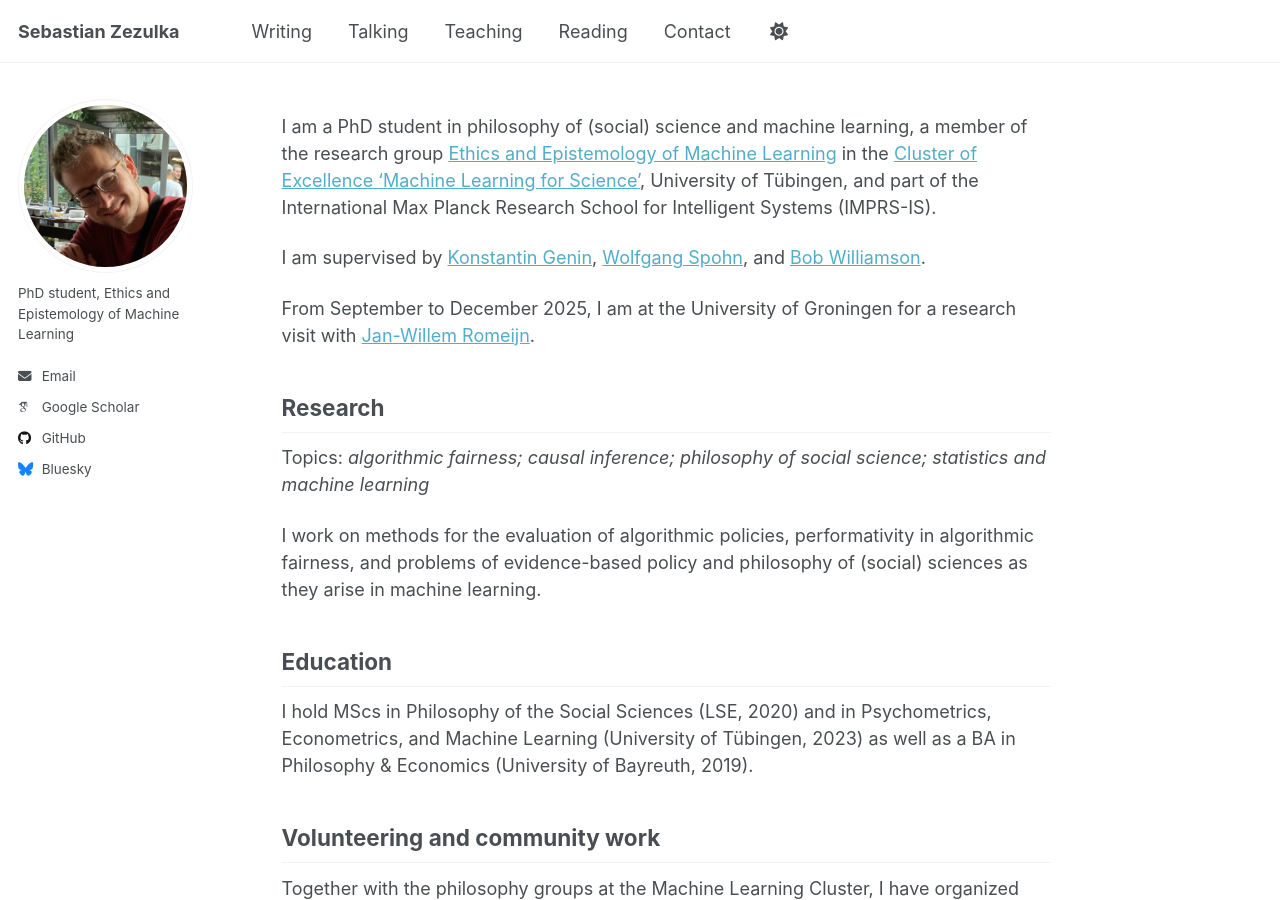
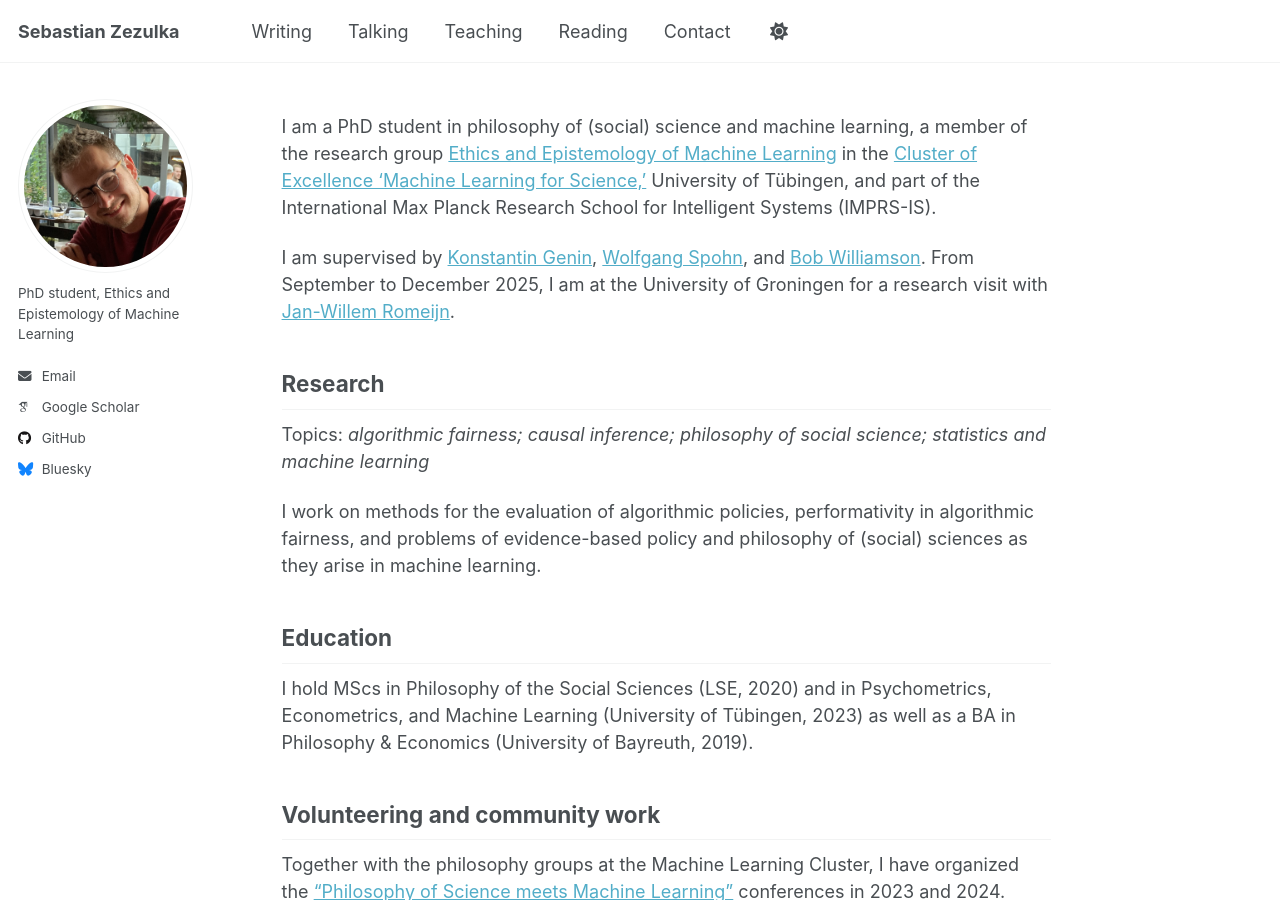
Before and after one commit to sezezulka/sezezulka.github.io, a Jekyll site: the page built from _pages/about.md, in a window 1280 px wide and 900 px high. Built offline with Jekyll 4.4.1, drawn with Linux system fonts in a browser that asks for light colours; some web fonts are replaced; a script that is not in the unit is left out.

```diff
--- a/_pages/about.md
+++ b/_pages/about.md
@@ -9,11 +9,9 @@ redirect_from:
   - /home.html
 ---
 
-I am a PhD student in philosophy of (social) science and machine learning, a member of the research group [Ethics and Epistemology of Machine Learning](https://ethics.epistemology.ai){:target="_blank"} in the [Cluster of Excellence 'Machine Learning for Science'](https://uni-tuebingen.de/en/research/core-research/cluster-of-excellence-machine-learning/home/){:target="_blank"}, University of Tübingen, and part of the International Max Planck Research School for Intelligent Systems (IMPRS-IS).
+I am a PhD student in philosophy of (social) science and machine learning, a member of the research group [Ethics and Epistemology of Machine Learning](https://ethics.epistemology.ai){:target="_blank"} in the [Cluster of Excellence 'Machine Learning for Science,'](https://uni-tuebingen.de/en/research/core-research/cluster-of-excellence-machine-learning/home/){:target="_blank"} University of Tübingen, and part of the International Max Planck Research School for Intelligent Systems (IMPRS-IS).
 
-I am supervised by [Konstantin Genin](https://kgenin.github.io/){:target="_blank"}, [Wolfgang Spohn](https://www.philosophie.uni-konstanz.de/ag-spohn/personen/prof-dr-wolfgang-spohn/){:target="_blank"}, and [Bob Williamson](https://uni-tuebingen.de/forschung/forschungsschwerpunkte/exzellenzcluster-maschinelles-lernen/forschung/forschung/cluster-arbeitsgruppen/professuren/foundations-of-machine-learning-systems/){:target="_blank"}.
-
-From September to December 2025, I am at the University of Groningen for a research visit with [Jan-Willem Romeijn](https://romeijn.web.rug.nl/){:target="_blank"}.
+I am supervised by [Konstantin Genin](https://kgenin.github.io/){:target="_blank"}, [Wolfgang Spohn](https://www.philosophie.uni-konstanz.de/ag-spohn/personen/prof-dr-wolfgang-spohn/){:target="_blank"}, and [Bob Williamson](https://uni-tuebingen.de/forschung/forschungsschwerpunkte/exzellenzcluster-maschinelles-lernen/forschung/forschung/cluster-arbeitsgruppen/professuren/foundations-of-machine-learning-systems/){:target="_blank"}. From September to December 2025, I am at the University of Groningen for a research visit with [Jan-Willem Romeijn](https://romeijn.web.rug.nl/){:target="_blank"}.
 
 ## Research
 
```
